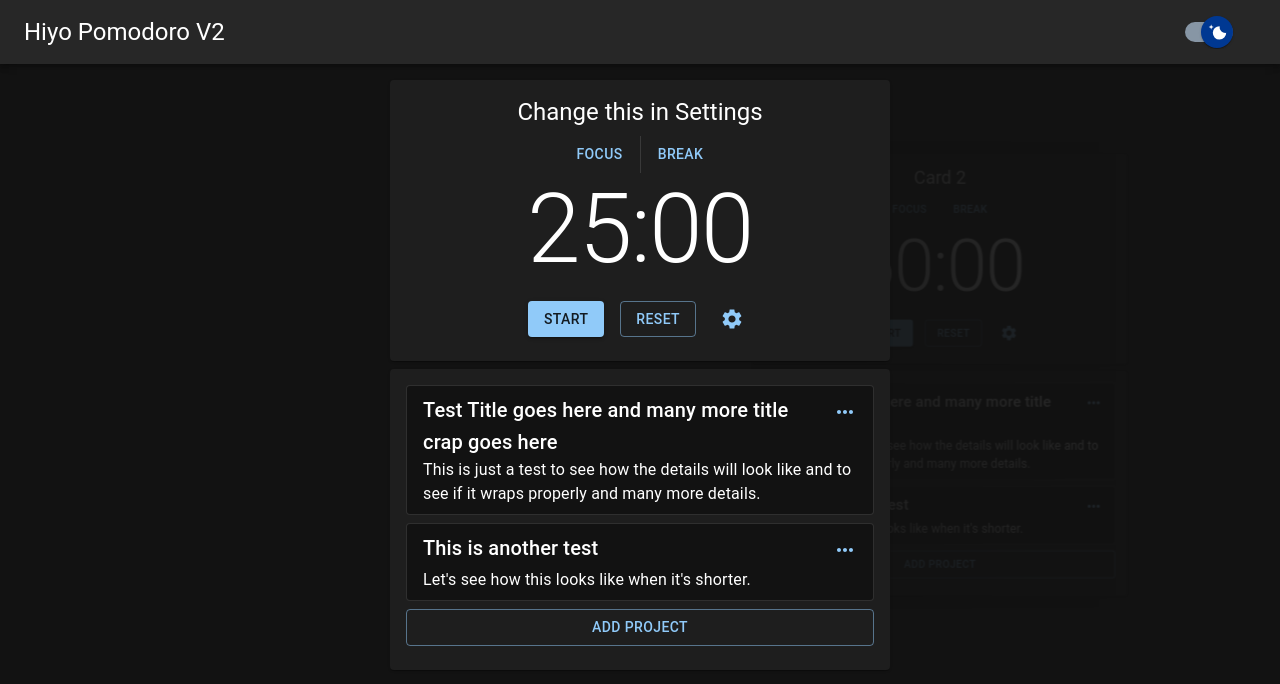
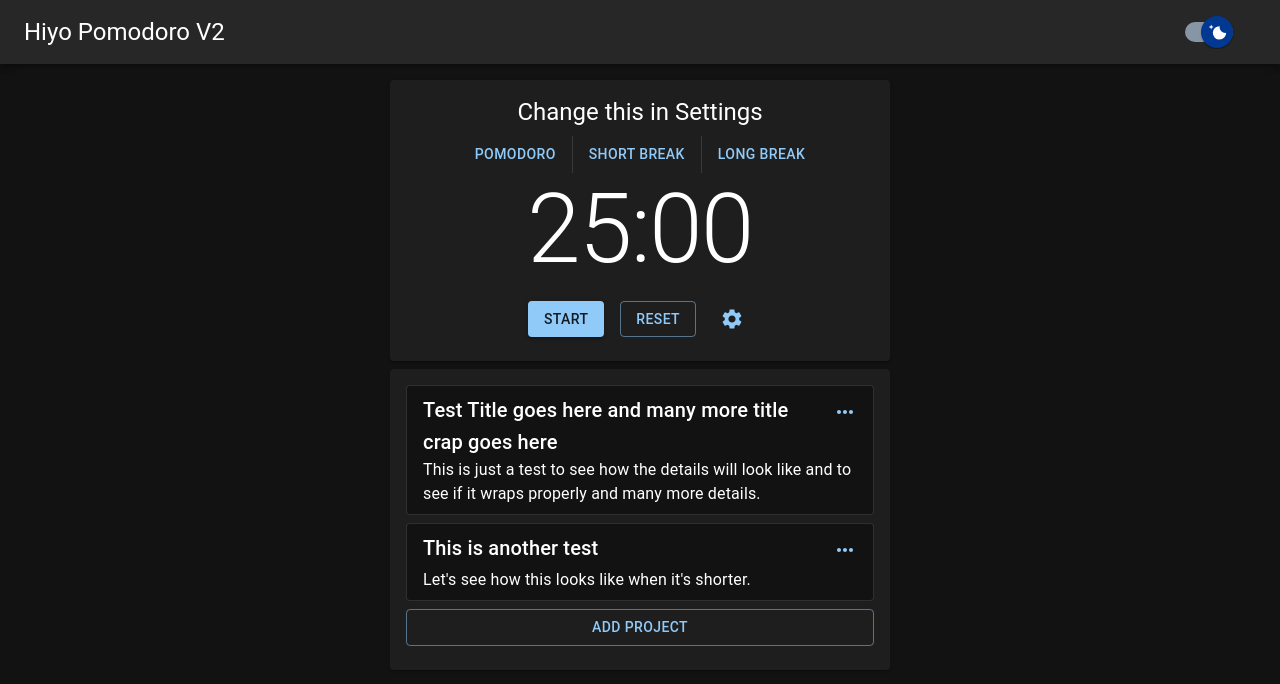
Before and after one commit to hiyodev/pomodoro-v2-app, a React (Vite) app: page / in a window 1280 px wide. Shown: the top 684 px of the page. Built offline with nearby package versions, Linux system fonts and the light colour scheme.

Commit message:
Redux State Clean Up + Added Long Break State

```diff
--- a/src/components/Cards/TimerCard.tsx
+++ b/src/components/Cards/TimerCard.tsx
@@ -15,7 +15,7 @@ import { useEffect } from "react";
 import type { RootState } from "../../redux/store";
 import { useSelector, useDispatch } from "react-redux";
 import {
-  updateTimer,
+  setPomoTimer,
   toggleTimerState,
   toggleTimerMode,
   stopTimer,
@@ -29,9 +29,13 @@ interface Props {
 }
 
 export const TimerCard = ({ cardId, title }: Props): JSX.Element => {
-  const { type, started, focusDuration, breakDuration } = useSelector(
+  const { type, started } = useSelector(
     (state: RootState) => state.timer.cards[cardId].timer
   );
+  const { pomodoro, shortBreak, longBreak } = useSelector(
+    (state: RootState) => state.timer.cards[cardId].timer
+  );
+
   const dispatch = useDispatch();
 
   useEffect(() => {
@@ -40,18 +44,17 @@ export const TimerCard = ({ cardId, title }: Props): JSX.Element => {
 
     if (started) {
       timeNow = Date.now();
-      timeInterval = setInterval(
-        () =>
+      timeInterval = setInterval(() => {
+        if (type === "pomodoro") {
           dispatch(
-            updateTimer({
+            setPomoTimer({
               id: cardId,
               time:
-                (type === "focus" ? focusDuration : breakDuration) -
-                Math.floor((Date.now() - timeNow) / 1000),
+                pomodoro.duration - Math.floor((Date.now() - timeNow) / 1000),
             })
-          ),
-        1000
-      );
+          );
+        }
+      }, 1000);
     }
 
     return () => {
@@ -68,7 +71,9 @@ export const TimerCard = ({ cardId, title }: Props): JSX.Element => {
     dispatch(stopTimer(cardId));
   };
 
-  const onTimerModeChange = (type: "focus" | "break"): void => {
+  const onTimerModeChange = (
+    type: "pomodoro" | "shortbreak" | "longbreak"
+  ): void => {
     dispatch(stopTimer(cardId));
     dispatch(resetTimer(cardId));
     dispatch(toggleTimerMode({ id: cardId, mode: type }));
@@ -92,11 +97,18 @@ export const TimerCard = ({ cardId, title }: Props): JSX.Element => {
             spacing={1}
             divider={<Divider orientation="vertical" flexItem />}
           >
-            <Button onClick={() => onTimerModeChange("focus")}>Focus</Button>
-            <Button onClick={() => onTimerModeChange("break")}>Break</Button>
+            <Button onClick={() => onTimerModeChange("pomodoro")}>
+              Pomodoro
+            </Button>
+            <Button onClick={() => onTimerModeChange("shortbreak")}>
+              Short Break
+            </Button>
+            <Button onClick={() => onTimerModeChange("longbreak")}>
+              Long Break
+            </Button>
           </Stack>
           <Typography variant="h1">
-            {secondsIntoTimer(type === "focus" ? focusDuration : breakDuration)}
+            {type === "pomodoro" && secondsIntoTimer(pomodoro.duration)}
           </Typography>
           <Stack direction="row" spacing={2} mt={2}>
             <Button variant="contained" onClick={onTimerStateChange}>
--- a/src/redux/timerSlice.tsx
+++ b/src/redux/timerSlice.tsx
@@ -6,11 +6,10 @@ interface Timer {
   title: string;
   timer: {
     started: boolean;
-    type: "focus" | "break";
-    focusDuration: number;
-    newFocusDuration: number;
-    breakDuration: number;
-    newBreakDuration: number;
+    type: "pomodoro" | "shortbreak" | "longbreak";
+    pomodoro: { duration: number; new: number };
+    shortBreak: { duration: number; new: number };
+    longBreak: { duration: number; new: number };
     timeNow: number;
   };
   projects: ProjectArray;
@@ -40,11 +39,10 @@ const initialState: TimerState = loadState() || {
       title: "Change this in Settings",
       timer: {
         started: false,
-        type: "focus",
-        focusDuration: 1500,
-        newFocusDuration: 1500,
-        breakDuration: 300,
-        newBreakDuration: 300,
+        type: "pomodoro",
+        pomodoro: { duration: 1500, new: 1500 },
+        shortBreak: { duration: 300, new: 300 },
+        longBreak: { duration: 600, new: 600 },
         timeNow: 0,
       },
       projects: [
@@ -65,20 +63,6 @@ const initialState: TimerState = loadState() || {
         },
       ],
     },
-    {
-      id: 1,
-      title: "Card 2",
-      timer: {
-        started: false,
-        type: "focus",
-        focusDuration: 3600,
-        newFocusDuration: 3600,
-        breakDuration: 600,
-        newBreakDuration: 600,
-        timeNow: 0,
-      },
-      projects: [],
-    },
   ],
 };
 
@@ -86,28 +70,25 @@ export const timerSlice = createSlice({
   name: "timer",
   initialState,
   reducers: {
-    updateTimer: (
+    setPomoTimer: (
       state,
       action: PayloadAction<{ id: number; time: number }>
     ) => {
       const { id, time } = action.payload;
+      state.cards[id].timer.pomodoro.duration = time;
+    },
 
-      if (state.cards[id].timer.type === "focus") {
-        state.cards[id].timer.focusDuration = time;
-      } else {
-        state.cards[id].timer.breakDuration = time;
-      }
-    },
+    setShortBreakTimer: (state) => {},
+    setLongBreakTimer: (state) => {},
+
     resetTimer: (state, action: PayloadAction<number>) => {
       const id = action.payload;
+      const { pomodoro, shortBreak, longBreak } = state.cards[id].timer;
 
-      if (state.cards[id].timer.type === "focus") {
-        state.cards[id].timer.focusDuration =
-          state.cards[id].timer.newFocusDuration;
-      } else {
-        state.cards[id].timer.breakDuration =
-          state.cards[id].timer.newBreakDuration;
-      }
+      // Reset all timer for current card
+      pomodoro.duration = pomodoro.new;
+      shortBreak.duration = shortBreak.new;
+      longBreak.duration = longBreak.new;
     },
     stopTimer: (state, action: PayloadAction<number>) => {
       state.cards[action.payload].timer.started = false;
@@ -118,7 +99,10 @@ export const timerSlice = createSlice({
     },
     toggleTimerMode: (
       state,
-      action: PayloadAction<{ id: number; mode: "focus" | "break" }>
+      action: PayloadAction<{
+        id: number;
+        mode: "pomodoro" | "shortbreak" | "longbreak";
+      }>
     ) => {
       const { id, mode } = action.payload;
       state.cards[id].timer.type = mode;
@@ -137,7 +121,7 @@ export const timerSlice = createSlice({
 });
 
 export const {
-  updateTimer,
+  setPomoTimer,
   resetTimer,
   stopTimer,
   toggleTimerState,
```
